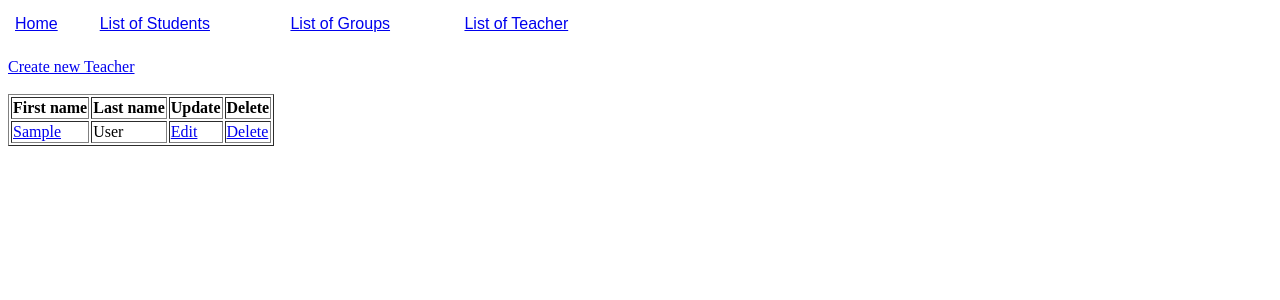
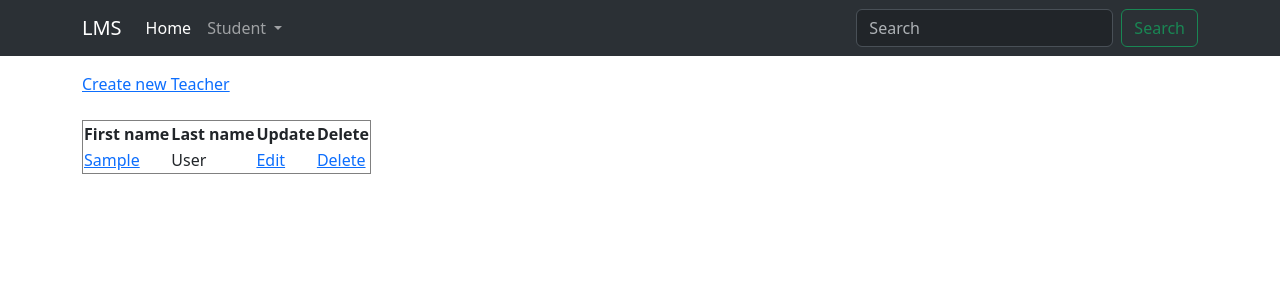
Before and after one commit to BRANYA43/django_my_lms, a Django app: page /teachers/ in a window 1280 px wide. Shown: the top 300 px of the page. Run offline with Django 4.2, Linux system fonts and the light colour scheme; tables that the repository leaves empty hold one stand-in row (values such as "Sample post").

Commit message:
Django 7

```diff
--- a/students/models.py
+++ b/students/models.py
@@ -1,5 +1,7 @@
+import datetime
 from datetime import date
 
+from dateutil.relativedelta import relativedelta
 from django.core.validators import MinLengthValidator
 from django.db import models
 from faker import Faker
@@ -37,3 +39,6 @@ class Student(models.Model):
             student.birthday = faker.date_between(start_date='-65y', end_date='-18y')
             student.phone = f'0{faker.random_int(min=100000000, max=9999999999)}'
             student.save()
+
+    def get_age(self):
+        return relativedelta(datetime.date.today(), self.birthday).years
--- a/templates/base.html
+++ b/templates/base.html
@@ -2,25 +2,24 @@
 <html lang="en">
 <head>
     <meta charset="UTF-8">
+    <meta name="viewport" content="width=device=width, initial-scale=1">
     <title>LMS - {% block title %}{% endblock %}</title>
-    <style>
-        #menu {
-            font-family: arial, sans-serif;
-            width: 50%;
-        }
-        {% block custom_css %}{% endblock %}
-    </style>
+    <link href="https://cdn.jsdelivr.net/npm/bootstrap@5.3.0-alpha1/dist/css/bootstrap.min.css"
+          rel="stylesheet"
+          integrity="sha384-GLhlTQ8iRABdZLl6O3oVMWSktQOp6b7In1Zl3/Jr59b6EGGoI1aFkw7cmDA6j6gD"
+          crossorigin="anonymous">
+    <link rel="stylesheet"
+          href="https://cdn.jsdelivr.net/npm/bootstrap-icons@1.10.3/font/bootstrap-icons.css">
 </head>
 <body>
-    <table id="menu">
-        <tr>
-            <td style="margin: 5px; padding: 5px;"><a href="{% url 'home' %}">Home</a></td>
-            <td style="margin: 5px; padding: 5px;"><a href="{% url 'students:list' %}">List of Students</a></td>
-            <td style="margin: 5px; padding: 5px;"><a href="{% url 'groups:list' %}">List of Groups</a></td>
-            <td style="margin: 5px; padding: 5px;"><a href="{% url 'teachers:list' %}">List of Teacher</a></td>
-        </tr>
-    </table>
-    <br>
-    {% block content %}{% endblock %}
+    {% include 'includes/navbar.html' %}
+    <div class="container mt-4 pt-5">
+        {% block content %}{% endblock %}
+    </div>
+    <script src="https://cdn.jsdelivr.net/npm/bootstrap@5.3.0-alpha1/dist/js/bootstrap.bundle.min.js"
+            integrity="sha384-w76AqPfDkMBDXo30jS1Sgez6pr3x5MlQ1ZAGC+nuZB+EYdgRZgiwxhTBTkF7CXvN"
+            crossorigin="anonymous">
+
+    </script>
 </body>
 </html>
--- /dev/null
+++ b/templates/includes/navbar.html
@@ -0,0 +1,28 @@
+<nav class="navbar navbar-expand-lg fixed-top bg-body-tertiary" data-bs-theme="dark">
+  <div class="container">
+    <a class="navbar-brand" href="{% url 'home' %}">LMS</a>
+    <button class="navbar-toggler" type="button" data-bs-toggle="collapse" data-bs-target="#navbarSupportedContent" aria-controls="navbarSupportedContent" aria-expanded="false" aria-label="Toggle navigation">
+      <span class="navbar-toggler-icon"></span>
+    </button>
+    <div class="collapse navbar-collapse" id="navbarSupportedContent">
+      <ul class="navbar-nav me-auto mb-2 mb-lg-0">
+        <li class="nav-item">
+          <a class="nav-link active" aria-current="page" href="{% url 'home' %}">Home</a>
+        </li>
+        <li class="nav-item dropdown">
+          <a class="nav-link dropdown-toggle" href="#" role="button" data-bs-toggle="dropdown" aria-expanded="false">
+            Student
+          </a>
+          <ul class="dropdown-menu">
+            <li><a class="dropdown-item" href="{% url 'students:list' %}">List</a></li>
+            <li><a class="dropdown-item" href="{% url 'students:create' %}">Create</a></li>
+          </ul>
+        </li>
+      </ul>
+      <form class="d-flex" role="search">
+        <input class="form-control me-2" type="search" placeholder="Search" aria-label="Search">
+        <button class="btn btn-outline-success" type="submit">Search</button>
+      </form>
+    </div>
+  </div>
+</nav>
```
Also changed, not shown: students/templates/students/list.html (+47 -14 lines).
